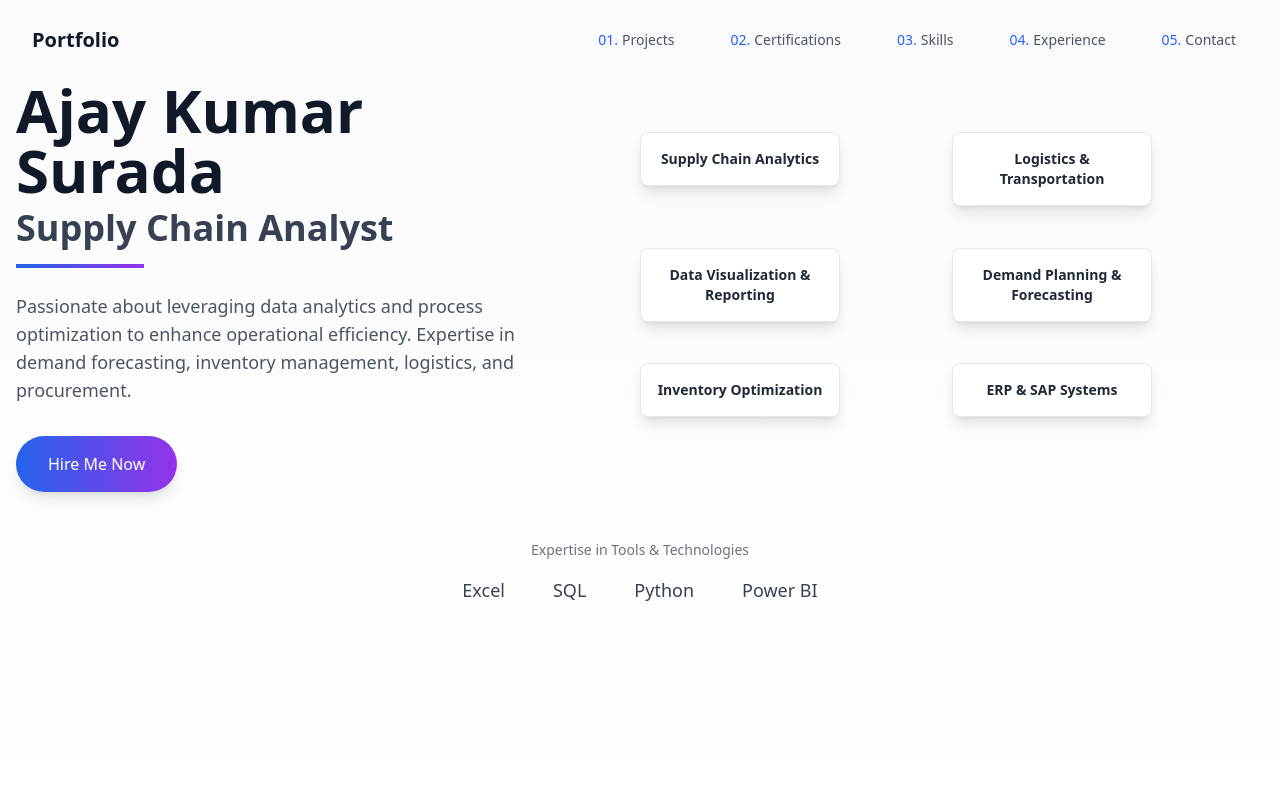
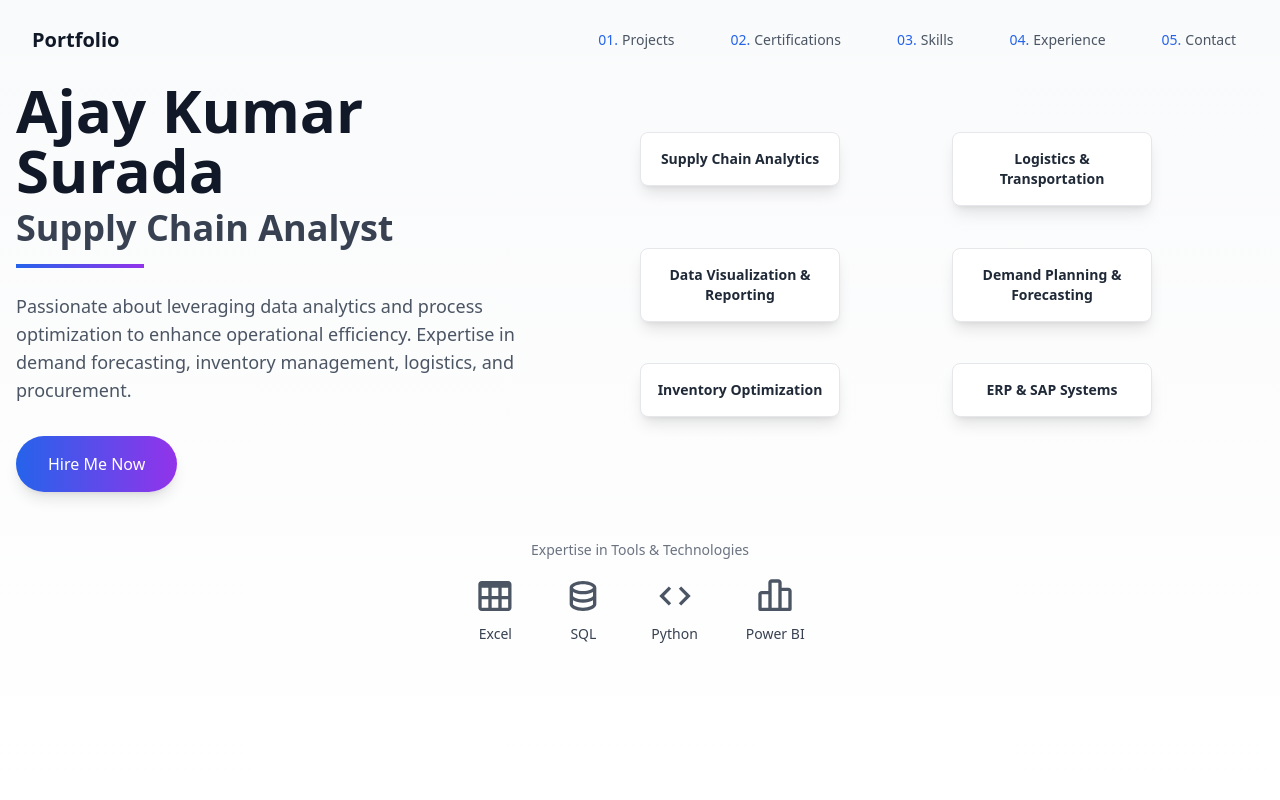
Before and after one commit to ajay-kumar2109/Myportfolio, a React (Vite) app: page / in a window 1280 px wide. Shown: the top 800 px of the page. Built offline with nearby package versions, Linux system fonts and the light colour scheme; the HTML template or start-up script is replaced by a standard one.

Commit message:
Update Hero.jsx

```diff
--- a/src/components/Hero.jsx
+++ b/src/components/Hero.jsx
@@ -1,5 +1,6 @@
 import { motion } from "framer-motion";
 import { FaGithub, FaLinkedin, FaEnvelope } from "react-icons/fa";
+import { BiTable, BiData, BiCode, BiBarChartAlt2 } from "react-icons/bi"; // Icons for tools
 
 const Hero = () => {
   const skills = [
@@ -9,9 +10,14 @@ const Hero = () => {
     "Logistics & Transportation",
     "Data Visualization & Reporting",
     "ERP & SAP Systems",
-    ];
+  ];
 
-  const tools = ["Excel", "SQL", "Python", "Power BI"];
+  const tools = [
+    { name: "Excel", icon: <BiTable size={40} /> },
+    { name: "SQL", icon: <BiData size={40} /> },
+    { name: "Python", icon: <BiCode size={40} /> },
+    { name: "Power BI", icon: <BiBarChartAlt2 size={40} /> },
+  ];
 
   return (
     <section className="bg-gradient-to-b from-gray-50 to-white px-4 py-12 md:py-20 flex flex-col items-center min-h-screen w-full">
@@ -88,15 +94,16 @@ const Hero = () => {
         </p>
         <div className="flex justify-center gap-8 sm:gap-12 flex-wrap">
           {tools.map((tool, index) => (
-            <motion.span
+            <motion.div
               key={index}
               initial={{ opacity: 0, y: 10 }}
               animate={{ opacity: 1, y: 0 }}
               transition={{ duration: 0.5, delay: 1.2 + index * 0.1 }}
-              className="text-gray-700 text-lg font-medium"
+              className="flex flex-col items-center"
             >
-              {tool}
-            </motion.span>
+              <span className="text-gray-600">{tool.icon}</span>
+              <span className="text-gray-700 text-sm mt-2">{tool.name}</span>
+            </motion.div>
           ))}
         </div>
       </motion.div>
```
